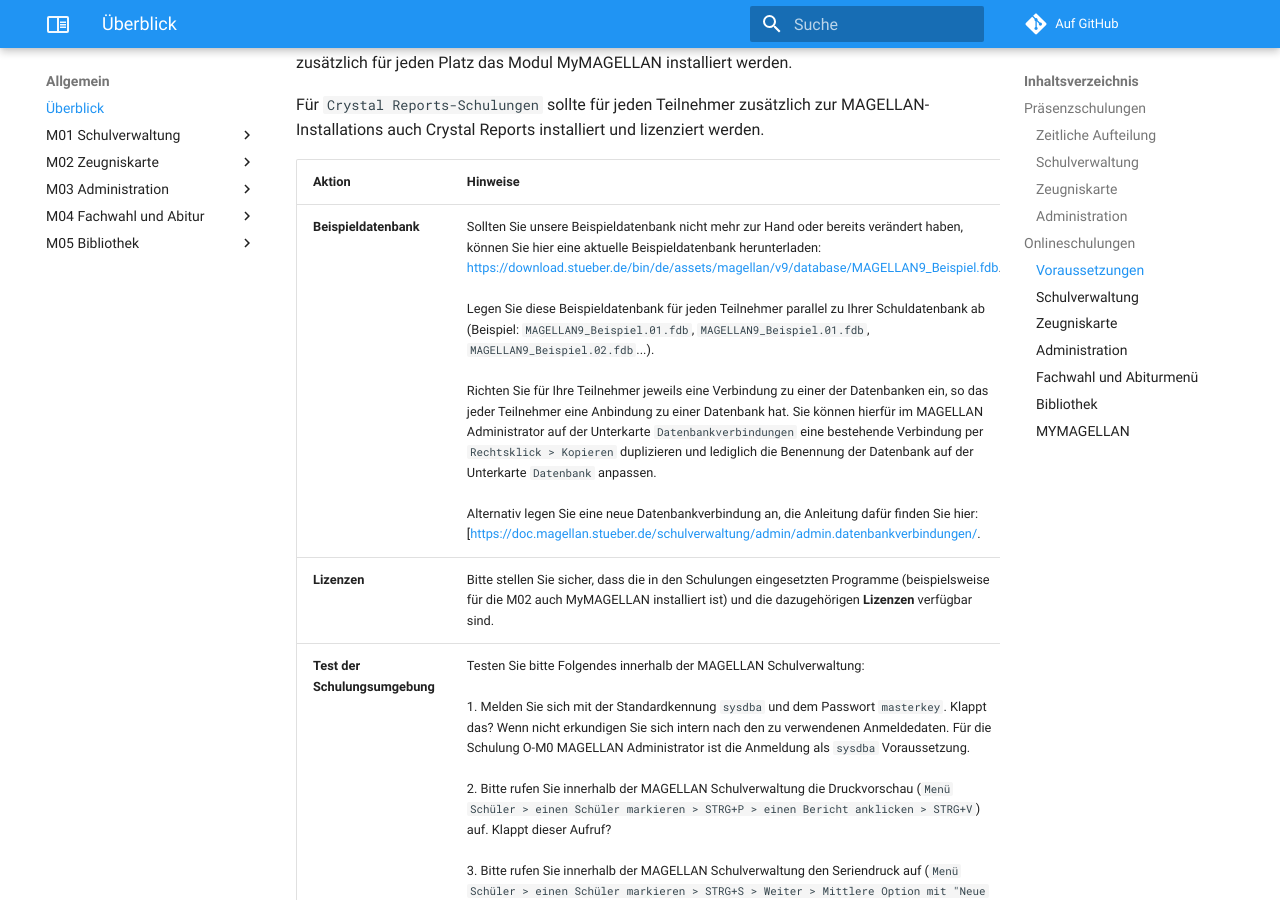
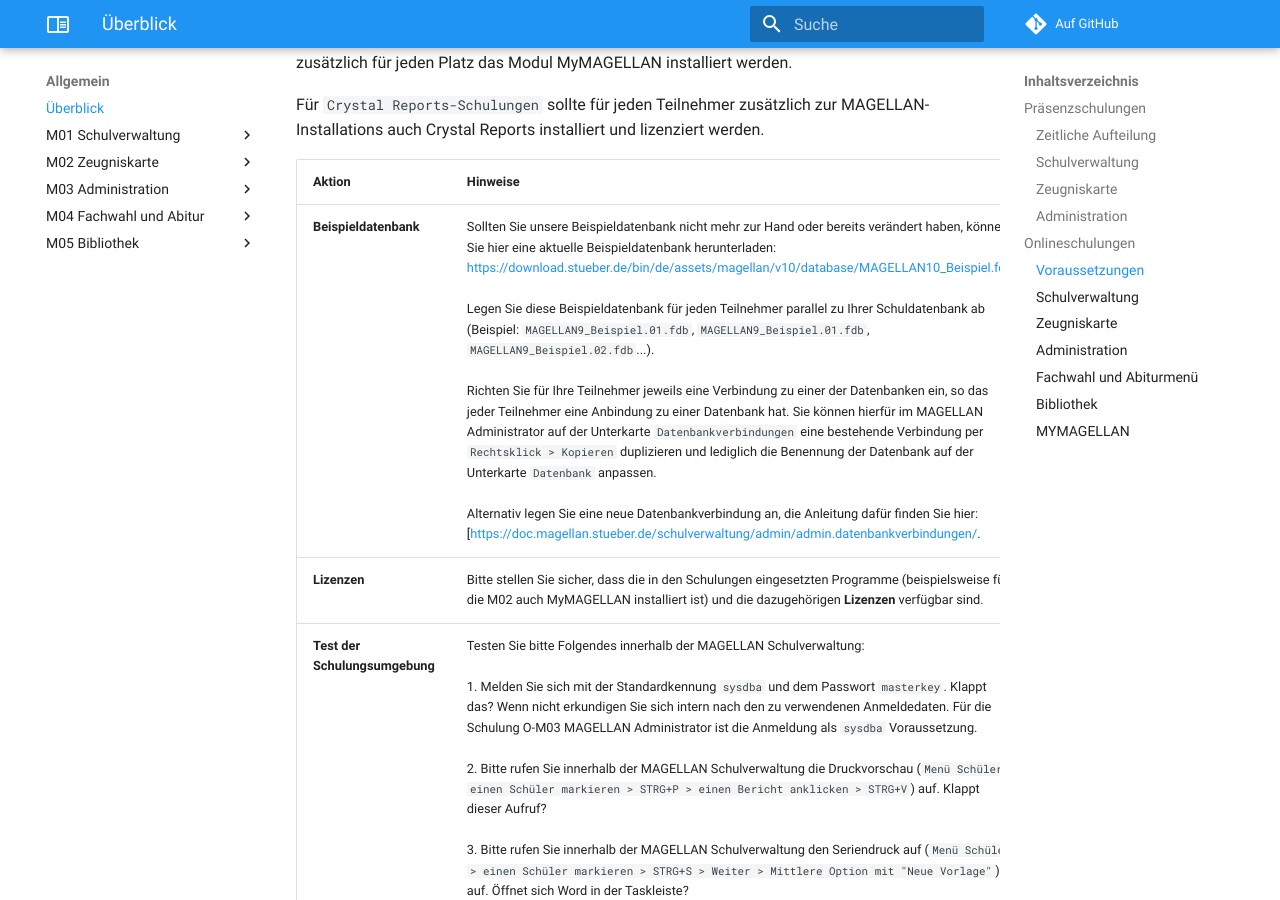
Before and after one commit to stuebersystems/doc.magellan-schulungen.de, an MkDocs documentation site: the page built from docs/index.md, in a window 1280 px wide and 900 px high, scrolled down 2571 px. Built offline with MkDocs 1.6.1 and Material for MkDocs 9.7.7, drawn with Linux system fonts in a browser that asks for light colours; comment, search, counter and statistics services are not loaded.

Commit message:
no message

```diff
--- a/docs/index.md
+++ b/docs/index.md
@@ -59,9 +59,9 @@ Für `Crystal Reports-Schulungen` sollte für jeden Teilnehmer zusätzlich zur M
 
 Aktion|Hinweise
 :--|--
-**Beispieldatenbank**|Sollten Sie unsere Beispieldatenbank nicht mehr zur Hand oder bereits verändert haben, können Sie hier eine aktuelle Beispieldatenbank herunterladen:<br/>[https://download.stueber.de/bin/de/assets/magellan/v9/database/MAGELLAN9_Beispiel.fdb](https://download.stueber.de/bin/de/assets/magellan/v9/database/MAGELLAN9_Beispiel.fdb).<br/><br/>Legen Sie diese Beispieldatenbank für jeden Teilnehmer parallel zu Ihrer Schuldatenbank ab (Beispiel: `MAGELLAN9_Beispiel.01.fdb`, `MAGELLAN9_Beispiel.01.fdb`, `MAGELLAN9_Beispiel.02.fdb`...).<br/><br/>Richten Sie für Ihre Teilnehmer jeweils eine Verbindung zu einer der Datenbanken ein, so das jeder Teilnehmer eine Anbindung zu einer Datenbank hat. Sie können hierfür im MAGELLAN Administrator auf der Unterkarte `Datenbankverbindungen` eine bestehende Verbindung per `Rechtsklick > Kopieren` duplizieren und lediglich die Benennung der Datenbank auf der Unterkarte `Datenbank` anpassen.<br/><br/>Alternativ legen Sie eine neue Datenbankverbindung an, die Anleitung dafür finden Sie hier:[[https://doc.magellan.stueber.de/schulverwaltung/admin/admin.datenbankverbindungen/](https://doc.magellan.stueber.de/schulverwaltung/admin/admin.datenbankverbindungen/).
+**Beispieldatenbank**|Sollten Sie unsere Beispieldatenbank nicht mehr zur Hand oder bereits verändert haben, können Sie hier eine aktuelle Beispieldatenbank herunterladen:<br/>[https://download.stueber.de/bin/de/assets/magellan/v10/database/MAGELLAN10_Beispiel.fdb](https://download.stueber.de/bin/de/assets/magellan/v10/database/MAGELLAN10_Beispiel.fdb).<br/><br/>Legen Sie diese Beispieldatenbank für jeden Teilnehmer parallel zu Ihrer Schuldatenbank ab (Beispiel: `MAGELLAN9_Beispiel.01.fdb`, `MAGELLAN9_Beispiel.01.fdb`, `MAGELLAN9_Beispiel.02.fdb`...).<br/><br/>Richten Sie für Ihre Teilnehmer jeweils eine Verbindung zu einer der Datenbanken ein, so das jeder Teilnehmer eine Anbindung zu einer Datenbank hat. Sie können hierfür im MAGELLAN Administrator auf der Unterkarte `Datenbankverbindungen` eine bestehende Verbindung per `Rechtsklick > Kopieren` duplizieren und lediglich die Benennung der Datenbank auf der Unterkarte `Datenbank` anpassen.<br/><br/>Alternativ legen Sie eine neue Datenbankverbindung an, die Anleitung dafür finden Sie hier:[[https://doc.magellan.stueber.de/schulverwaltung/admin/admin.datenbankverbindungen/](https://doc.magellan.stueber.de/schulverwaltung/admin/admin.datenbankverbindungen/).
 **Lizenzen**|Bitte stellen Sie sicher, dass die in den Schulungen eingesetzten Programme (beispielsweise für die M02 auch MyMAGELLAN installiert ist) und die dazugehörigen **Lizenzen** verfügbar sind.
-**Test der**<br/>**Schulungsumgebung**|Testen Sie bitte Folgendes innerhalb der MAGELLAN Schulverwaltung:<br/><br/>1. Melden Sie sich mit der Standardkennung `sysdba` und dem Passwort `masterkey`. Klappt das? Wenn nicht erkundigen Sie sich intern nach den zu verwendenen Anmeldedaten. Für die Schulung O-M0 MAGELLAN Administrator ist die Anmeldung als `sysdba` Voraussetzung.<br/><br/>2. Bitte rufen Sie innerhalb der MAGELLAN Schulverwaltung die Druckvorschau (`Menü Schüler > einen Schüler markieren > STRG+P > einen Bericht anklicken > STRG+V`) auf. Klappt dieser Aufruf?<br/><br/>3. Bitte rufen Sie innerhalb der MAGELLAN Schulverwaltung den Seriendruck auf (`Menü Schüler > einen Schüler markieren > STRG+S > Weiter > Mittlere Option mit "Neue Vorlage"`) auf. Öffnet sich Word in der Taskleiste?
+**Test der**<br/>**Schulungsumgebung**|Testen Sie bitte Folgendes innerhalb der MAGELLAN Schulverwaltung:<br/><br/>1. Melden Sie sich mit der Standardkennung `sysdba` und dem Passwort `masterkey`. Klappt das? Wenn nicht erkundigen Sie sich intern nach den zu verwendenen Anmeldedaten. Für die Schulung O-M03 MAGELLAN Administrator ist die Anmeldung als `sysdba` Voraussetzung.<br/><br/>2. Bitte rufen Sie innerhalb der MAGELLAN Schulverwaltung die Druckvorschau (`Menü Schüler > einen Schüler markieren > STRG+P > einen Bericht anklicken > STRG+V`) auf. Klappt dieser Aufruf?<br/><br/>3. Bitte rufen Sie innerhalb der MAGELLAN Schulverwaltung den Seriendruck auf (`Menü Schüler > einen Schüler markieren > STRG+S > Weiter > Mittlere Option mit "Neue Vorlage"`) auf. Öffnet sich Word in der Taskleiste?
 **Kommunikation**|**Bitte stellen Sie für die Kommunikation während der Schulung sicher,**<br/>**dass die Teilnehmer zu sehen und auch gut zu hören sind**.
 **Probleme?**|Sollten Probleme entstehen wenden Sie sich bitte vor dem vereinbarten Schulungstermin an unser [Supportteam](https://support.stueber.de/), vielen Dank!
 **Unsere**<br/>**Empfehlung**|Die optimale Variante wäre, wenn jeder Teilnehmer einen Rechner mit Headset und zwei Bildschirme zur Verfügung hätte. Damit könnte man auf dem einen Bildschirm den Zoombildschirm mit dem gezeigten Inhalt sehen und auf dem anderen Bildschirm in MAGELLAN die Schritte durchführen.<br/><br/>Nicht optimal, aber alternativ auch möglich ist, dass die Kollegen gemeinsam in einem Raum sitzen und das Zoomfenster auf einem gesonderten Bildschirm gezeigt wird, damit ist dann aber kein Zugriff auf die Situation auf den Teilnehmerrechnern möglich.<br/><br/>Sollte das alles nicht möglich sein, kann man natürlich auch einfach nur zuschauen, MAGELLAN (oder MyMAGELLAN) wird dann auf den Rechnern nicht benötigt.
```
Also changed, not shown: README.md (+1 -1 lines).
